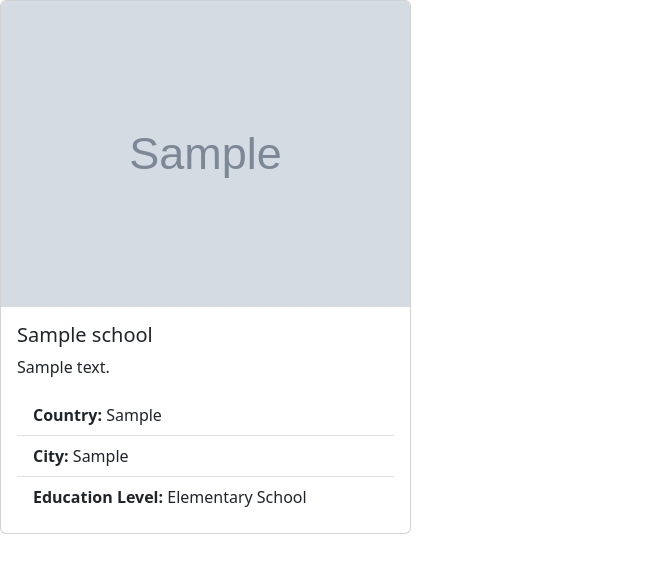
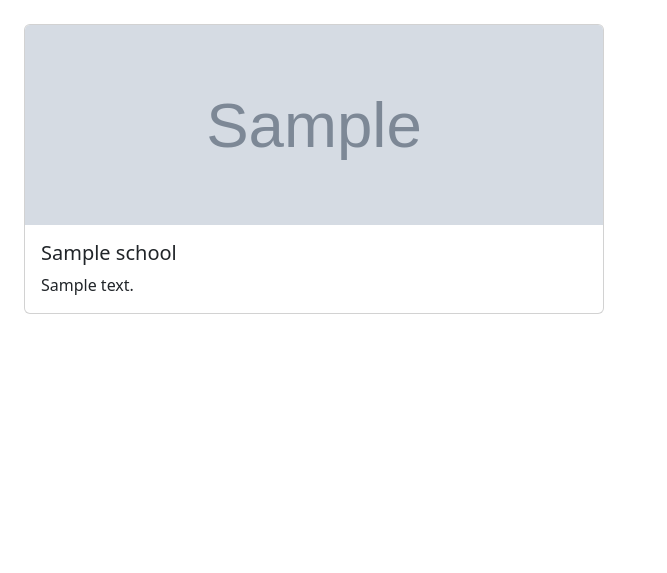
Before and after one commit to Pawelgit1234/schoolforum, a Django app: page / in a window 1280 px wide. Shown: the part 72-645 px from the top of the page, without its empty margins (0-667 px from the left). Run offline with Django 5.2, Linux system fonts and the light colour scheme; tables that the repository leaves empty hold one stand-in row (values such as "Sample post"); grey boxes marked "Sample" are stand-in pictures.

Commit message:
home html maked

```diff
--- a/schoolforum/schools/urls.py
+++ b/schoolforum/schools/urls.py
@@ -4,4 +4,5 @@ from . import views
 
 urlpatterns = [
     path('', views.home, name='home'),
+    path('school/<slug:slug>', views.school, name='school'),
 ]
--- a/schoolforum/schools/views.py
+++ b/schoolforum/schools/views.py
@@ -6,3 +6,8 @@ from .models import School
 def home(request):
 	schools = School.objects.all()
 	return render(request, "schools/home.html", {"schools": schools})
+
+
+def school(request, slug):
+	schools = School.objects.all()
+	return render(request, "schools/home.html", {"schools": schools})
--- /dev/null
+++ b/schoolforum/static/css/home.css
@@ -0,0 +1,8 @@
+.card-img-top {
+        height: 200px;
+        object-fit: cover;
+    }
+
+.card:hover {
+        border: 2px solid #007bff;
+    }
--- a/schoolforum/templates/base.html
+++ b/schoolforum/templates/base.html
@@ -1,9 +1,11 @@
 <!doctype html>
+{% load static %}
 <html lang="en">
   <head>
     <meta charset="utf-8">
     <meta name="viewport" content="width=device-width, initial-scale=1">
     <title>{% block title %}SchoolForum{% endblock %}</title>
+    <link href="{% static 'css/home.css' %}" rel="stylesheet">
     <link href="https://cdn.jsdelivr.net/npm/bootstrap@5.3.3/dist/css/bootstrap.min.css" rel="stylesheet" integrity="sha384-QWTKZyjpPEjISv5WaRU9OFeRpok6YctnYmDr5pNlyT2bRjXh0JMhjY6hW+ALEwIH" crossorigin="anonymous">
   </head>
   <body>
--- a/schoolforum/templates/schools/home.html
+++ b/schoolforum/templates/schools/home.html
@@ -1,9 +1,11 @@
 {% extends "base.html" %}
 {% block content %}
+<br>
 <div class="row">
     {% for school in schools %}
-    <div class="col-md-4 mb-4">
-        <div class="card">
+    <div class="col-md-6 mb-4">
+        <a href="{% url 'school' school.name %}" class="text-decoration-none">
+            <div class="card mx-4">
                 <img src="{% if school.photos.all %}{{ school.photos.first.image.url }}{% else %}https://via.placeholder.com/300{% endif %}" class="card-img-top" alt="School Image">
                 <div class="card-body">
                     <h5 class="card-title">{{ school.name }}</h5>
@@ -15,15 +17,13 @@
                             {{ school.description }}
                         {% endif %}
                     </p>
-                <ul class="list-group list-group-flush">
-                    <li class="list-group-item"><strong>Country:</strong> {{ school.country }}</li>
-                    <li class="list-group-item"><strong>City:</strong> {{ school.city }}</li>
-                    <li class="list-group-item"><strong>Education Level:</strong> {{ school.get_education_level_display }}</li>
-                    <!-- Add more fields here as needed -->
-                </ul>
                 </div>
             </div>
+        </a>
     </div>
+    {% if forloop.counter|divisibleby:2 %}
+    <div class="w-100"></div>
+    {% endif %}
     {% endfor %}
 </div>
 {% endblock %}
```
Lines whose indentation alone changed are shown as unchanged.
